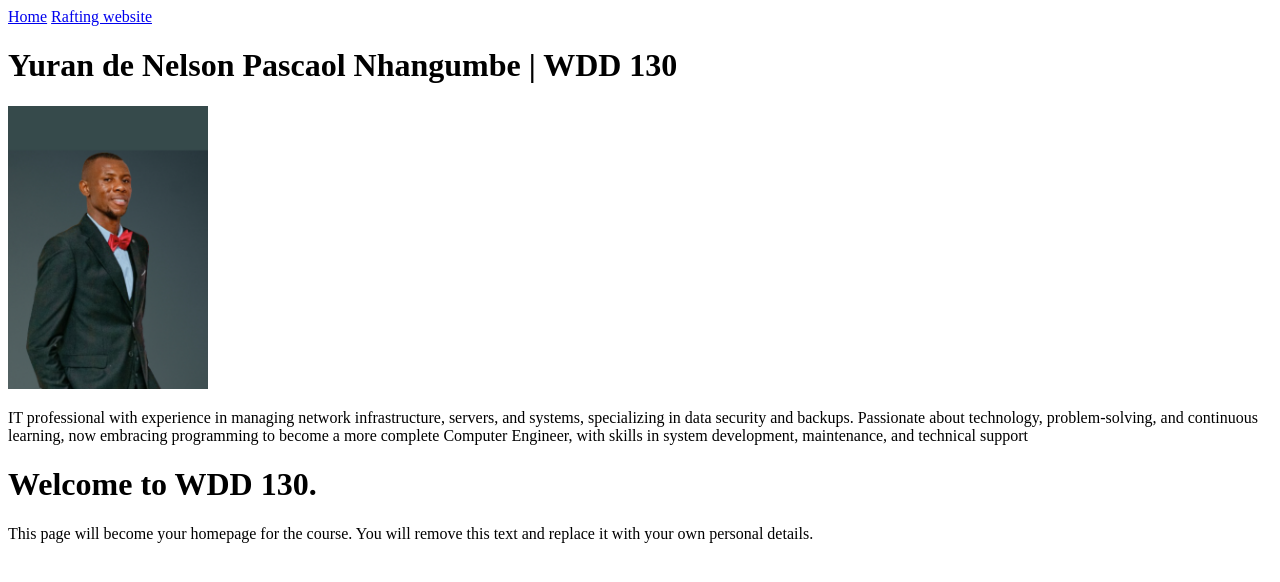
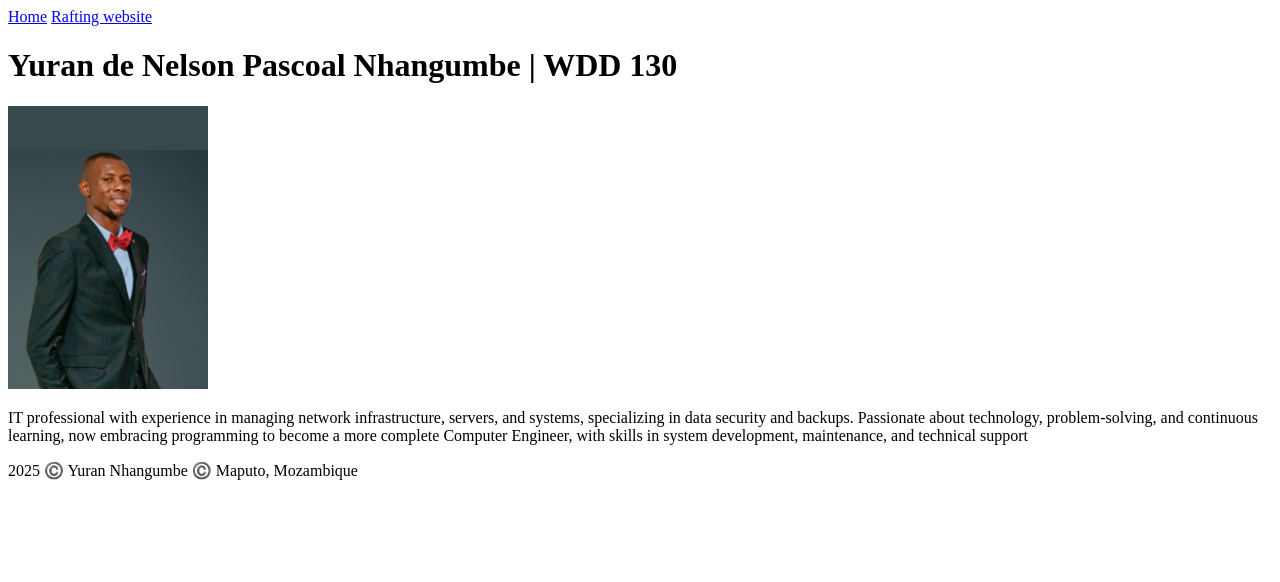
Before and after one commit to yuran-dev/wdd130, a plain HTML site: page index.html in a window 1280 px wide. Drawn offline with Linux system fonts and the light colour scheme.

Commit message:
Update index.html

```diff
--- a/index.html
+++ b/index.html
@@ -13,7 +13,7 @@
         </nav>
     </header>
     <main>
-        <h1>Yuran de Nelson Pascaol Nhangumbe | WDD 130</h1>
+        <h1>Yuran de Nelson Pascoal Nhangumbe | WDD 130</h1>
         <img src="images/profile.png" width="200" alt="Profile picture loading">
         <p>IT professional with experience in managing network infrastructure, servers,
              and systems, specializing in data security and backups. Passionate about
@@ -21,10 +21,10 @@
               programming to become a more complete Computer Engineer, with skills
                in system development, maintenance, and technical support</p>
     </main>
-
-    <h1>Welcome to WDD 130.</h1>
-    <p>This page will become your homepage for the course. You will remove this text and replace it with your own personal details.</p>
-
-
+    <footer>
+        <p>
+            2025 ©️ Yuran Nhangumbe ©️ Maputo, Mozambique
+        </p>
+    </footer>
 </body>
 </html>
```
